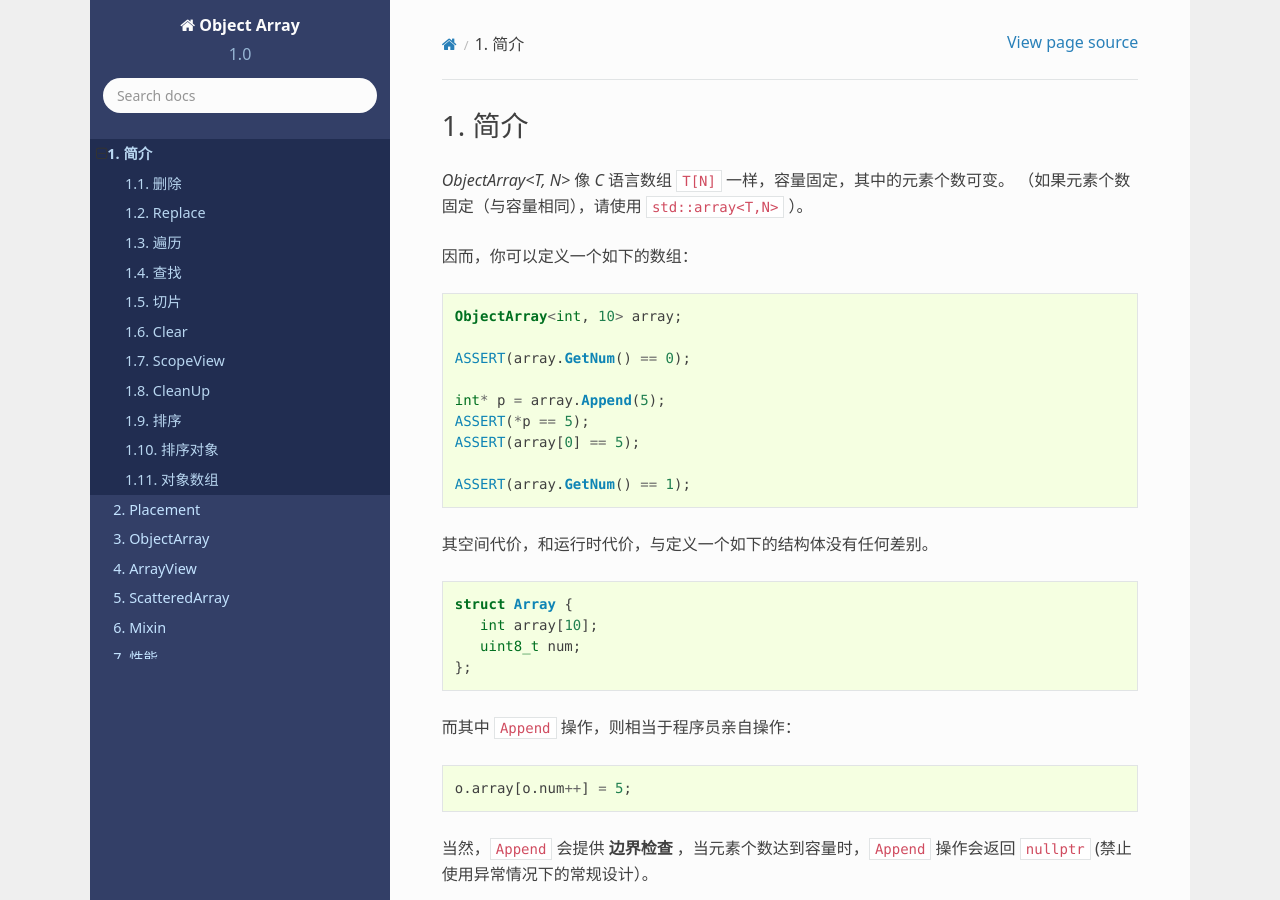
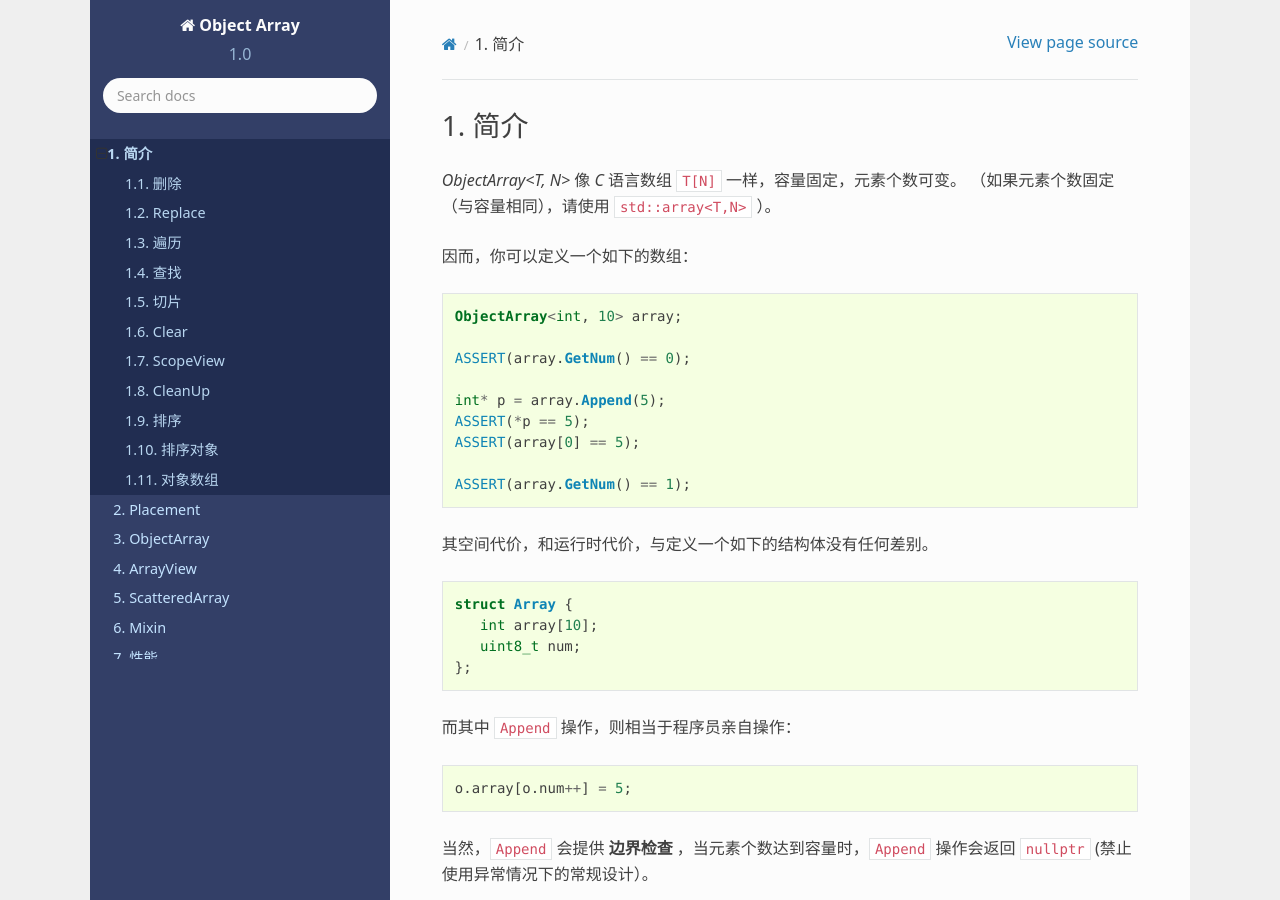
Before and after one commit to godsme/object-array, a Sphinx documentation site: the page built from doc/source/Introduction.rst, in a window 1280 px wide and 900 px high. Built offline with Sphinx 7.4.7 and the Read the Docs theme 2.0.0, drawn with Linux system fonts in a browser that asks for light colours; formulas are drawn with MathJax 3.

```diff
--- a/doc/source/Introduction.rst
+++ b/doc/source/Introduction.rst
@@ -1,7 +1,7 @@
 简介
 ================
 
-`ObjectArray<T, N>` 像 `C` 语言数组 ``T[N]`` 一样，容量固定，其中的元素个数可变。
+`ObjectArray<T, N>` 像 `C` 语言数组 ``T[N]`` 一样，容量固定，元素个数可变。
 （如果元素个数固定（与容量相同），请使用 ``std::array<T,N>`` ）。
 
 因而，你可以定义一个如下的数组：
--- a/doc/source/index.rst
+++ b/doc/source/index.rst
@@ -9,6 +9,8 @@
   3. 灵活
   4. 高效
 
+
+代码仓库： https://github.com/godsme/object-array
 
 .. toctree::
    :maxdepth: 2
```
